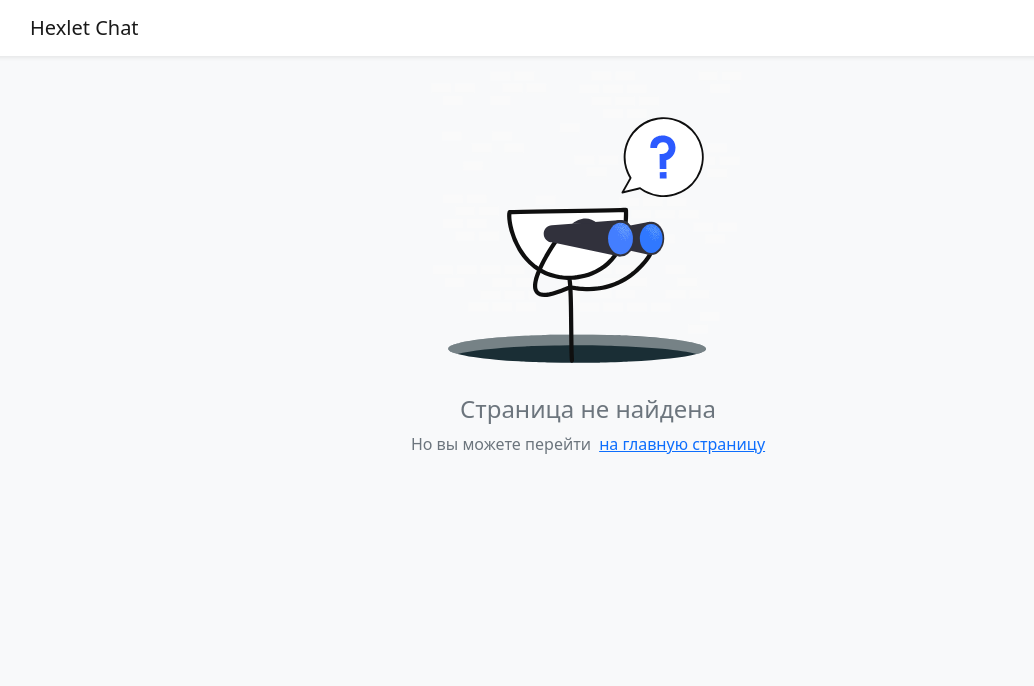
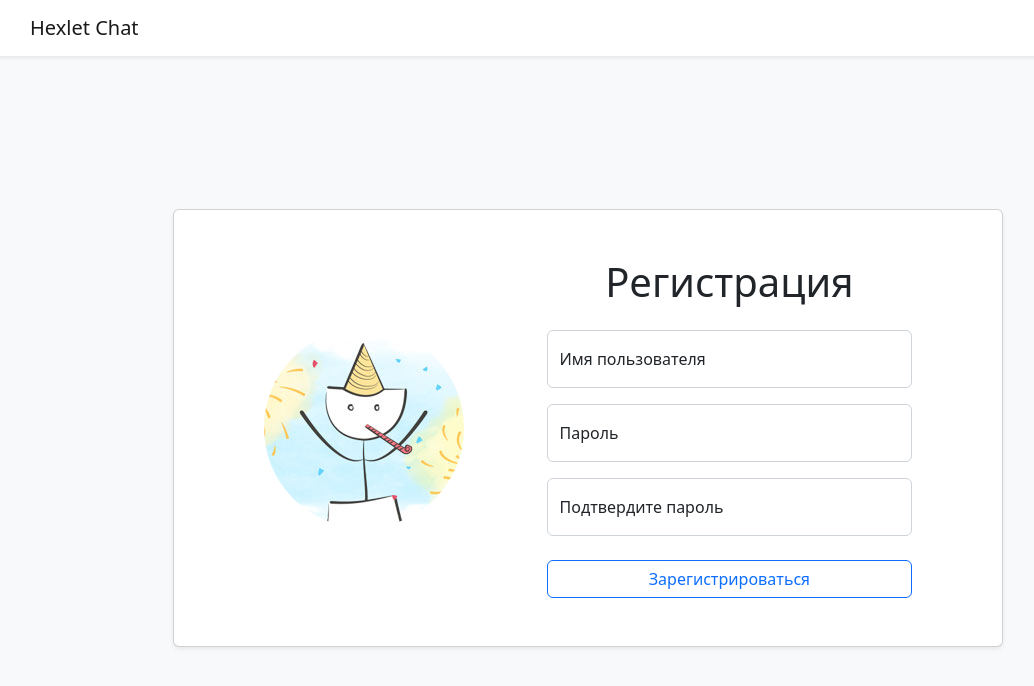
Before and after one commit to eugene-kulikov/frontend-project-12, a React (Create React App) app in the folder frontend/: page /signup in a window 1280 px wide. Shown: the top 686 px of the page, without its empty margins (52-1086 px from the left). Built offline with nearby package versions, Linux system fonts and the light colour scheme.

Commit message:
(feature):  changed templates with using react-bootstrap from stage 3

```diff
--- a/frontend/package.json
+++ b/frontend/package.json
@@ -7,10 +7,12 @@
     "@testing-library/jest-dom": "^5.16.5",
     "@testing-library/react": "^13.4.0",
     "@testing-library/user-event": "^13.5.0",
+    "axios": "^1.2.1",
     "bootstrap": "^5.2.3",
     "classnames": "^2.3.2",
     "formik": "^2.2.9",
     "react": "^18.2.0",
+    "react-bootstrap": "^2.7.0",
     "react-dom": "^18.2.0",
     "react-router-dom": "^6.4.4",
     "react-scripts": "5.0.1",
--- a/frontend/src/App.jsx
+++ b/frontend/src/App.jsx
@@ -4,6 +4,7 @@ import Layout from './components/Layout.jsx';
 import Home from './pages/Home.jsx';
 import Login from './pages/Login.jsx';
 import NotFound from './pages/NotFound.jsx';
+import Registration from './pages/Registration.jsx';
 
 function App() {
   return (
@@ -11,6 +12,7 @@ function App() {
           <Route path="/" element={<Layout />}>
               <Route index element={<Home />} />
               <Route path="login" element={<Login />} />
+              <Route path="signup" element={<Registration />} />
               <Route path="*" element={<NotFound />} />
           </Route>
       </Routes>
--- a/frontend/src/pages/Login.jsx
+++ b/frontend/src/pages/Login.jsx
@@ -2,7 +2,9 @@ import React from 'react';
 import { Link } from 'react-router-dom';
 import { useFormik } from 'formik';
 import * as yup from 'yup';
-import cn from 'classnames';
+import {
+  Card, Form, Button, Container, Row, Col, Image,
+} from 'react-bootstrap';
 import login from '../assets/images/login.jpeg';
 
 function Login() {
@@ -13,87 +15,83 @@ function Login() {
     },
     validationSchema: yup.object({
       username: yup.string()
-        .max(15, 'Must be 15 characters or less')
-        .required('Required'),
+        .max(3, 'От 3 до 20 символов')
+        .max(20, 'От 3 до 20 символов')
+        .required('Обязательное поле'),
       password: yup.string()
-        .max(15, 'Must be 15 characters or less')
-        .required('Required'),
+        .min(6, 'Не менее 6 символов')
+        .required('Обязательное поле'),
     }),
     onSubmit: (values) => {
       console.log(values);
     },
   });
 
-  const hasInputsError = (formik.touched.username && formik.errors.username)
-      || (formik.touched.password && formik.errors.password);
-
-  const inputClass = cn('form-control', {
-    'is-invalid': hasInputsError,
-  });
+  const hasNameError = !!(formik.touched.username && formik.errors.username);
+  const hasPasswordError = !!(formik.touched.password && formik.errors.password);
 
   return (
-        <div className="container-fluid h-100">
-            <div className="row justify-content-center align-content-center h-100">
-                <div className="col-12 col-md-8 col-xxl-6">
-                    <div className="card shadow-sm">
-                        <div className="card-body row p-5">
-                            <div className="col-12 col-md-6 d-flex align-items-center justify-content-center">
-                                <img className="rounded-circle"
-                                     src={login}
-                                     alt="Войти"
-                                />
-                            </div>
+      <Container fluid className="h-100">
+          <Row className="justify-content-center align-content-center h-100">
+              <Col xs={12} md={8} xxl={6}>
+                  <Card className="shadow-sm">
+                      <Card.Body as={Row} className="p-5">
+                          <Col xs={12} md={6} className="d-flex align-items-center justify-content-center">
+                              <Image roundedCircle={true} src={login}alt="Войти"/>
+                          </Col>
 
-                                <form className="col-12 col-md-6 mt-3 mt-mb-0" onSubmit={formik.handleSubmit}>
+                          <Form className="col-12 col-md-6 mt-3 mt-mb-0" onSubmit={formik.handleSubmit}>
                               <h1 className="text-center mb-4">Войти</h1>
-                                    <div className="form-floating mb-3">
-                                        <input className={inputClass}
+                              <Form.Group className="mb-3 form-floating">
+                                  <Form.Control
                                       id="username"
                                       name="username"
                                       autoComplete="username"
-                                            required=""
+                                      required
                                       placeholder="Ваш ник"
                                       type="text"
                                       value={formik.values.username}
                                       onChange={formik.handleChange}
                                       onBlur={formik.handleBlur}
+                                      isInvalid={hasNameError}
                                   />
-                                        <label htmlFor="username">Ваш ник</label>
-                                    </div>
-                                    <div className="form-floating mb-4">
-                                        <input className={inputClass}
+                                  <Form.Label htmlFor="username">Ваш ник</Form.Label>
+                                  <Form.Control.Feedback type="invalid" tooltip>
+                                      {formik.errors.username}
+                                  </Form.Control.Feedback>
+                              </Form.Group>
+                              <Form.Group className="mb-4 form-floating">
+                                  <Form.Control
                                       id="password"
                                       name="password"
                                       autoComplete="current-password"
-                                               required=""
+                                      required
                                       placeholder="Пароль"
                                       type="password"
                                       value={formik.values.password}
                                       onChange={formik.handleChange}
                                       onBlur={formik.handleBlur}
+                                      isInvalid={hasPasswordError}
                                   />
-                                        <label className="form-label" htmlFor="password">Пароль</label>
-                                        {
-                                            hasInputsError && (
-                                                <div className="invalid-tooltip">Неверные имя пользователя или пароль</div>
-                                            )
-                                        }
-                                    </div>
-                                    <button className="w-100 mb-3 btn btn-outline-primary"
-                                            type="submit"
-                                    >Войти</button>
-                                </form>
+                                  <Form.Label htmlFor="password">Пароль</Form.Label>
+                                  <Form.Control.Feedback type="invalid" tooltip>
+                                      {formik.errors.password}
+                                  </Form.Control.Feedback>
+                              </Form.Group>
+                              <Button className="w-100 mb-3" type="submit" variant="outline-primary">
+                                  Войти
+                              </Button>
+                          </Form>
 
-                        </div>
-                        <div className="card-footer p-4">
-                            <div className="text-center"><span>Нет аккаунта?&ensp;</span>
+                      </Card.Body>
+                      <Card.Footer className="p-4 text-center">
+                          <span>Нет аккаунта?&ensp;</span>
                           <Link to="/signup">Регистрация</Link>
-                            </div>
-                        </div>
-                    </div>
-                </div>
-            </div>
-        </div>
+                      </Card.Footer>
+                  </Card>
+              </Col>
+          </Row>
+      </Container>
   );
 }
 
--- a/frontend/src/pages/NotFound.jsx
+++ b/frontend/src/pages/NotFound.jsx
@@ -1,11 +1,12 @@
 import React from 'react';
 import { Link } from 'react-router-dom';
+import { Image } from 'react-bootstrap';
 import notFound from '../assets/images/notFound.svg';
 
 function NotFound() {
   return (
     <div className="text-center">
-        <img src={notFound} alt="Страница не найдена" className="img-fluid h-25"/>
+        <Image className="h-25" src={notFound} alt="Страница не найдена" fluid={true}/>
         <h1 className="h4 text-muted">Страница не найдена</h1>
         <p className="text-muted">Но вы можете перейти&ensp;
             <Link to="/">на главную страницу</Link>
--- /dev/null
+++ b/frontend/src/pages/Registration.jsx
@@ -0,0 +1,117 @@
+import React from 'react';
+import {
+  Card, Form, Button, Container, Row, Col, Image,
+} from 'react-bootstrap';
+import { useFormik } from 'formik';
+import * as yup from 'yup';
+import registration from '../assets/images/registration.jpeg';
+
+function Registration() {
+  const formik = useFormik({
+    initialValues: {
+      username: '',
+      password: '',
+      confirmPassword: '',
+    },
+    validationSchema: yup.object({
+      username: yup.string()
+        .max(3, 'От 3 до 20 символов')
+        .max(20, 'От 3 до 20 символов')
+        .required('Обязательное поле'),
+      password: yup.string()
+        .min(6, 'Не менее 6 символов')
+        .required('Обязательное поле'),
+      confirmPassword: yup.string()
+        .oneOf([yup.ref('password'), null], 'Пароли должны совпадать')
+        .required('Обязательное поле'),
+    }),
+    onSubmit: (values) => {
+      console.log(values);
+    },
+  });
+
+  const hasNameError = !!(formik.touched.username && formik.errors.username);
+  const hasPasswordError = !!(formik.touched.password && formik.errors.password);
+  const hasConfirmPasswordError = !!(formik.touched.confirmPassword
+      && formik.errors.confirmPassword);
+
+  return (
+        <Container fluid className="h-100">
+            <Row className="justify-content-center align-content-center h-100">
+                <Col xs={12} md={8} xxl={6}>
+                    <Card className="shadow-sm">
+                        <Card.Body className="d-flex flex-column flex-md-row justify-content-around align-items-center p-5">
+                            <div>
+                                <Image roundedCircle={true} src={registration} alt="Регистрация"/>
+                            </div>
+
+                            <Form className="w-50" onSubmit={formik.handleSubmit}>
+                                <h1 className="text-center mb-4">Регистрация</h1>
+                                <Form.Group className="mb-3 form-floating">
+                                    <Form.Control
+                                        id="username"
+                                        name="username"
+                                        autoComplete="username"
+                                        required
+                                        placeholder="Имя пользователя"
+                                        type="text"
+                                        value={formik.values.username}
+                                        onChange={formik.handleChange}
+                                        onBlur={formik.handleBlur}
+                                        isInvalid={hasNameError}
+                                    />
+                                    <Form.Label htmlFor="username">Имя пользователя</Form.Label>
+                                    <Form.Control.Feedback type="invalid" tooltip>
+                                        {formik.errors.username}
+                                    </Form.Control.Feedback>
+                                </Form.Group>
+                                <Form.Group className="mb-3 form-floating">
+                                    <Form.Control
+                                        id="password"
+                                        name="password"
+                                        autoComplete="new-password"
+                                        required
+                                        placeholder="Пароль"
+                                        type="password"
+                                        value={formik.values.password}
+                                        onChange={formik.handleChange}
+                                        onBlur={formik.handleBlur}
+                                        isInvalid={hasPasswordError}
+                                    />
+                                    <Form.Label htmlFor="password">Пароль</Form.Label>
+                                    <Form.Control.Feedback type="invalid" tooltip>
+                                        {formik.errors.password}
+                                    </Form.Control.Feedback>
+                                </Form.Group>
+                                <Form.Group className="mb-4 form-floating">
+                                    <Form.Control
+                                        id="confirmPassword"
+                                        name="confirmPassword"
+                                        autoComplete="new-password"
+                                        required
+                                        placeholder="Пароли должны совпадать"
+                                        type="password"
+                                        value={formik.values.confirmPassword}
+                                        onChange={formik.handleChange}
+                                        onBlur={formik.handleBlur}
+                                        isInvalid={hasConfirmPasswordError}
+                                    />
+                                    <Form.Label htmlFor="confirmPassword">Подтвердите пароль</Form.Label>
+                                    <Form.Control.Feedback type="invalid" tooltip>
+                                        {formik.errors.confirmPassword}
+                                    </Form.Control.Feedback>
+                                </Form.Group>
+                                <Button className="w-100" type="submit" variant="outline-primary">
+                                    Зарегистрироваться
+                                </Button>
+                            </Form>
+
+                        </Card.Body>
+                    </Card>
+                </Col>
+            </Row>
+        </Container>
+  );
+}
+
+export default Registration;
```
Also changed, not shown: frontend/src/components/Layout.jsx (+6 -3 lines), frontend/src/assets/images/registration.jpeg (added), 1 other file (tests, documents, lock files or other folders). Lines whose indentation alone changed are shown as unchanged.
